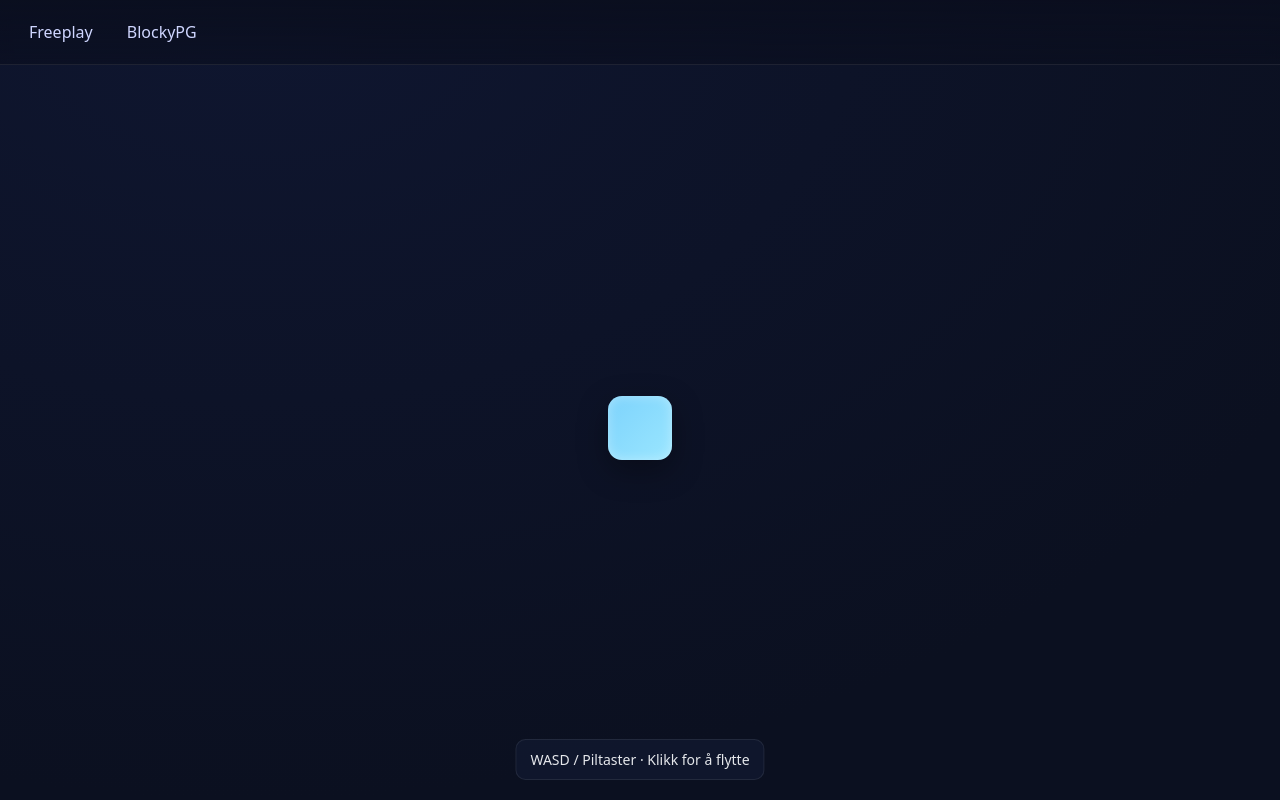
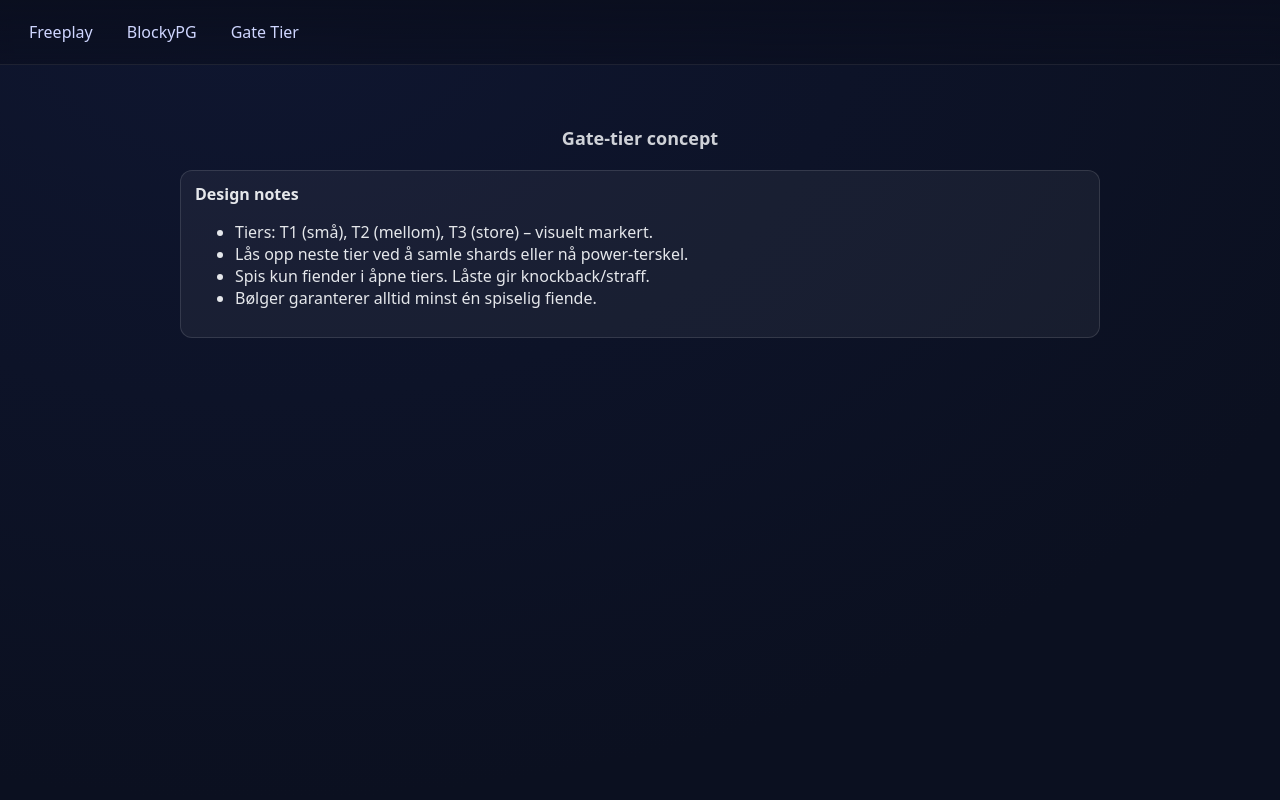
Before and after one commit to hanskoder963/Blocky-game, a React (Vite) app in the folder client/: page /#/gate-tier in a window 1280 px wide. Before the commit this address led to /#/freeplay. Built offline with nearby package versions, Linux system fonts and the light colour scheme.

Commit message:
added new game idea

```diff
--- a/client/src/App.jsx
+++ b/client/src/App.jsx
@@ -1,6 +1,7 @@
 import { Link, Routes, Route, Navigate } from "react-router-dom";
 import FreeplayDom from "./modes/freeplay/FreeplayDom";
 import BlockyPG from "./modes/blockypg/BlockyPG";
+import GateTier from "./modes/gatetier/GateTier";
 import "./index.css";
 
 function Nav() {
@@ -8,6 +9,7 @@ function Nav() {
     <nav className="topnav">
       <Link to="/freeplay">Freeplay</Link>
       <Link to="/blockypg">BlockyPG</Link>
+      <Link to="/gate-tier">Gate Tier</Link>
     </nav>
   );
 }
@@ -20,6 +22,7 @@ export default function App() {
         <Route path="/" element={<Navigate to="/freeplay" replace />} />
         <Route path="/freeplay" element={<FreeplayDom />} />
         <Route path="/blockypg" element={<BlockyPG />} />
+        <Route path="/gate-tier" element={<GateTier />} />
         <Route path="*" element={<Navigate to="/freeplay" replace />} />
       </Routes>
     </>
--- /dev/null
+++ b/client/src/modes/gatetier/GateTier.jsx
@@ -0,0 +1,23 @@
+import "./gate.css";
+
+export default function GateTier() {
+  return (
+    <div className="view">
+      <main className="gt-wrap">
+        <h1>Gate-tier concept</h1>
+
+        <section className="card">
+          <h2>Design notes</h2>
+          <ul>
+            <li>Tiers: T1 (små), T2 (mellom), T3 (store) – visuelt markert.</li>
+            <li>
+              Lås opp neste tier ved å samle shards eller nå power-terskel.
+            </li>
+            <li>Spis kun fiender i åpne tiers. Låste gir knockback/straff.</li>
+            <li>Bølger garanterer alltid minst én spiselig fiende.</li>
+          </ul>
+        </section>
+      </main>
+    </div>
+  );
+}
--- /dev/null
+++ b/client/src/modes/gatetier/gate.css
@@ -0,0 +1,28 @@
+.gt-wrap {
+  position: absolute;
+  inset: 0;
+  padding: 72px 16px 16px;
+  display: grid;
+  gap: 16px;
+  align-content: start;
+  justify-items: center;
+}
+h1 {
+  margin: 0 0 4px;
+  font: 600 18px/1.2 system-ui, Segoe UI, Roboto;
+}
+.card {
+  width: min(920px, 92vw);
+  background: rgba(255, 255, 255, 0.05);
+  border: 1px solid rgba(255, 255, 255, 0.12);
+  border-radius: 12px;
+  padding: 12px 14px;
+}
+.card h2 {
+  margin: 0 0 8px;
+  font-size: 16px;
+}
+.notes {
+  white-space: pre-wrap;
+  font: 13px/1.35 ui-monospace, SFMono-Regular, Menlo, Consolas, monospace;
+}
```
